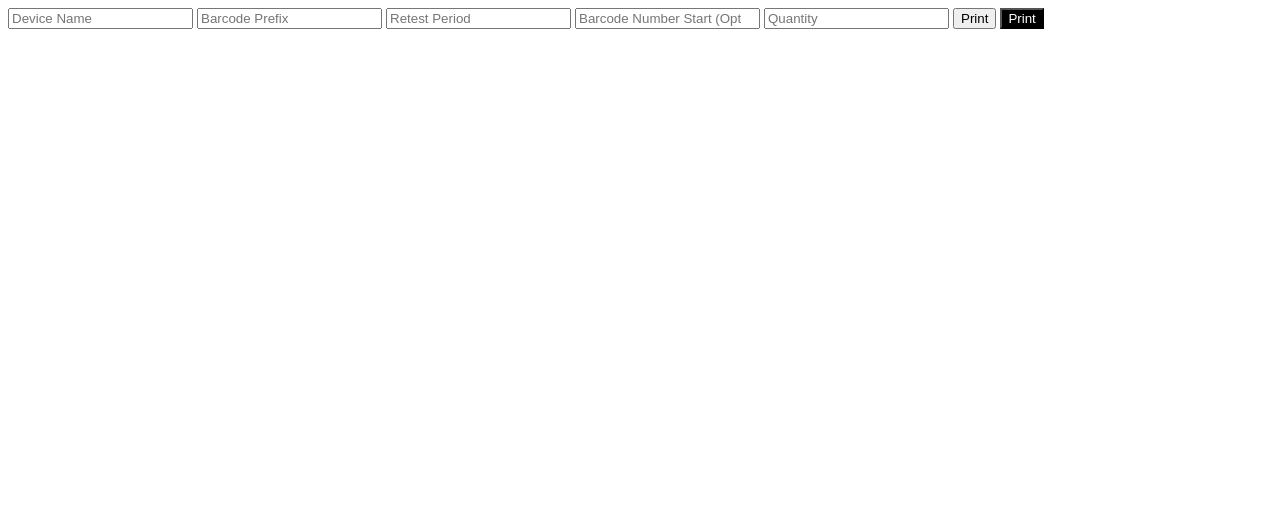
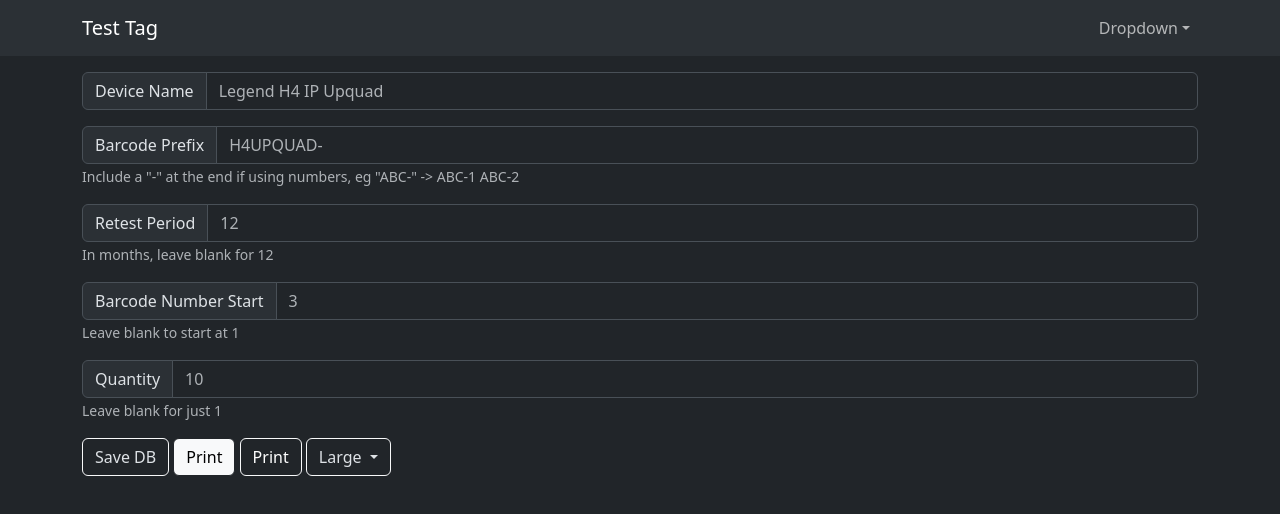
Before and after one commit to non-bin/GoLabel-Automator, a plain HTML site: page src/www/index.html in a window 1280 px wide. Drawn offline with nearby package versions, Linux system fonts and the light colour scheme.

Commit message:
It's pretty now!

```diff
--- a/src/www/index.css
+++ b/src/www/index.css
@@ -1,50 +1,36 @@
-.loading {
-  animation-name: loading;
-  animation-duration: 1s;
-  animation-iteration-count: infinite;
-  animation-direction: alternate-reverse;
-  animation-timing-function: ease;
+button:hover {
+  border-color: var(--bs-btn-hover-border-color) !important;
 }
 
-.success {
-  animation-name: success;
-  animation-duration: 1s;
-  animation-iteration-count: 2;
-  animation-direction: alternate-reverse;
-  animation-timing-function: ease;
+button.btn-dark {
+  border: var(--bs-light);
+  border-style: solid;
+  border-width: thin;
 }
 
-.failure {
-  animation-name: failure;
-  animation-duration: 2s;
-  animation-iteration-count: 2;
-  animation-direction: alternate-reverse;
-  animation-timing-function: ease;
+button.btn-light {
+  border: var(--bs-dark);
+  border-style: solid;
+  border-width: thin;
 }
 
-@keyframes loading {
-  0% {
-    background-color: #d0d0ff;
-  }
-  100% {
-    background-color: #ffffff;
-  }
+[data-bs-theme=dark] button:not([class*="btn-primary"], [class*="btn-secondary"], [class*="btn-success"], [class*="btn-danger"], [class*="btn-warning"], [class*="btn-info"], [class*="btn-light"], [class*="btn-dark"], [class*="btn-link"]) {
+  border: var(--bs-light);
+  border-style: solid;
+  border-width: thin;
+  --bs-btn-hover-bg: #424649;
+  --bs-btn-hover-border-color: #424649;
 }
 
-@keyframes success {
-  0% {
-    background-color: #aaffc4;
-  }
-  100% {
-    background-color: #ffffff;
-  }
+[data-bs-theme=light] button:not([class*="btn-primary"], [class*="btn-secondary"], [class*="btn-success"], [class*="btn-danger"], [class*="btn-warning"], [class*="btn-info"], [class*="btn-light"], [class*="btn-dark"], [class*="btn-link"]) {
+  border: var(--bs-dark);
+  border-style: solid;
+  border-width: thin;
+  --bs-btn-hover-bg: #c6c7c8;
+  --bs-btn-hover-border-color: #c6c7c8;
 }
 
-@keyframes failure {
-  0% {
-    background-color: #fd8383;
-  }
-  100% {
-    background-color: #ffffff;
-  }
+.dropdown-menu[data-bs-popper] {
+  left: unset;
+  right: -1px;
 }
--- a/src/www/index.html
+++ b/src/www/index.html
@@ -1,27 +1,101 @@
-<!DOCTYPE html>
+<!doctype html>
 <html lang="en">
 <head>
   <meta charset="UTF-8">
   <meta name="viewport" content="width=device-width, initial-scale=1.0">
   <title>GoLabel Automator</title>
+  <link href="https://cdn.jsdelivr.net/npm/bootstrap@5.3.1/dist/css/bootstrap.min.css" rel="stylesheet" integrity="sha384-4bw+/aepP/YC94hEpVNVgiZdgIC5+VKNBQNGCHeKRQN+PtmoHDEXuppvnDJzQIu9" crossorigin="anonymous">
   <link rel="stylesheet" href="index.css">
 </head>
-<body>
-  <div class="input">
-    <input type="text" oninput="processInput('deviceNameInput')" placeholder="Device Name" name="deviceName" id="deviceNameInput">
-    <input type="text" oninput="processInput('barcodePrefixInput')" placeholder="Barcode Prefix" name="barcodePrefix" id="barcodePrefixInput">
-    <input type="number" oninput="processInput('retestPeriodInput')" placeholder="Retest Period" name="retestPeriod" id="retestPeriodInput">
-    <input type="number" oninput="processInput('barcodeStartInput')" placeholder="Barcode Number Start (Optional)" name="barcodeStart" id="barcodeStartInput">
-    <input type="number" oninput="processInput('barcodeEndInput')" placeholder="Quantity" name="barcodeEnd" id="barcodeEndInput">
-    <button onclick="print(false)">Print</button>
-    <button onclick="print(true)" style=" background: black; color: white;">Print</button>
-  </div>
+<body data-bs-theme="dark">
+  <nav class="navbar navbar-expand bg-body-tertiary">
+    <div class="container">
+      <a class="navbar-brand" href="#">Test Tag</a>
+      <div>
+        <ul class="navbar-nav ms-auto">
+          <li class="nav-item dropdown">
+            <a class="nav-link dropdown-toggle" href="#" id="dropdownId" data-bs-toggle="dropdown" aria-haspopup="true" aria-expanded="false">Dropdown</a>
+            <div class="dropdown-menu" aria-labelledby="dropdownId">
+              <a class="dropdown-item" href="#">Action 1</a>
+              <a class="dropdown-item" href="#">Action 2</a>
+            </div>
+          </li>
+        </ul>
+      </div>
+    </div>
+  </nav>
 
-  <div class="preview">
-    <table id="previewTable">
-    </table>
+
+  <div class="container mt-3">
+    <div class="input">
+      <div class="input-group mb-3">
+        <span class="input-group-text" id="deviceNameLabel">Device Name</span>
+        <input id="deviceNameInput" type="text" class="form-control" oninput="processInput('deviceNameInput')"
+          placeholder="Legend H4 IP Upquad" aria-label="Device Name" aria-describedby="deviceNameLabel">
+      </div>
+
+      <div class="mb-3">
+        <div class="input-group">
+          <span class="input-group-text" id="barcodePrefixLabel">Barcode Prefix</span>
+          <input id="barcodePrefixInput" type="text" class="form-control" oninput="processInput('barcodePrefixInput')"
+            placeholder="H4UPQUAD-" aria-label="Barcode Prefix" aria-describedby="barcodePrefixLabel">
+        </div>
+        <small id="barcodePrefixHelp" class="form-text text-muted">Include a "-" at the end if using numbers, eg "ABC-" -> ABC-1 ABC-2</small>
+      </div>
+
+      <div class="mb-3">
+        <div class="input-group">
+          <span class="input-group-text" id="retestPeriodLabel">Retest Period</span>
+          <input id="retestPeriodInput" type="number" class="form-control" oninput="processInput('retestPeriodInput')"
+            placeholder="12" aria-label="Retest Period" aria-describedby="retestPeriodLabel">
+        </div>
+        <small id="retestPeriodHelp" class="form-text text-muted">In months, leave blank for 12</small>
+      </div>
+
+      <div class="mb-3">
+        <div class="input-group">
+          <span class="input-group-text" id="barcodeStartLabel">Barcode Number Start</span>
+          <input id="barcodeStartInput" type="number" class="form-control" oninput="processInput('barcodeStartInput')"
+            placeholder="3" aria-label="Barcode Number Start" aria-describedby="barcodeStartLabel">
+        </div>
+        <small id="barcodeStartHelp" class="form-text text-muted">Leave blank to start at 1</small>
+      </div>
+
+      <div class="mb-3">
+        <div class="input-group">
+          <span class="input-group-text" id="barcodeEndLabel">Quantity</span>
+          <input id="barcodeEndInput" type="number" class="form-control" oninput="processInput('barcodeEndInput')"
+            placeholder="10" aria-label="Quantity" aria-describedby="barcodeEndLabel">
+        </div>
+        <small id="barcodeEndHelp" class="form-text text-muted">Leave blank for just 1</small>
+      </div>
+
+      <span class="mt-5">
+        <button type="button" class="btnPrintBoW btn" onclick="print(false, true)" aria-label="Save Database Only">Save DB</button>
+        <button type="button" class="btnPrintBoW btn btn-light" onclick="print(false)" aria-label="Print black on white">Print</button>
+        <button type="button" class="btnPrintWoB btn btn-dark" onclick="print(true)" aria-label="Print white on black">Print</button>
+        <span class="dropdown">
+          <button class="btn dropdown-toggle" type="button" id="labelSelectorDropdown" data-bs-toggle="dropdown" aria-expanded="false">
+            Large
+          </button>
+          <ul class="dropdown-menu" aria-labelledby="labelSelectorDropdown">
+            <li><a class="dropdown-item active" href="#" onclick="processInput('largeLabel')">Large</a></li>
+            <li><a class="dropdown-item" href="#" onclick="processInput('smallLabel')">Small</a></li>
+          </ul>
+        </span>
+        <div class="spinner-border align-middle d-none" id="loadingSpinner" role="status">
+          <span class="visually-hidden">Loading...</span>
+        </div>
+      </span>
+    </div>
+
+    <div class="preview mt-1">
+      <table class="table" id="previewTable">
+      </table>
+    </div>
   </div>
 
   <script src="index.js"></script>
+  <script src="https://cdn.jsdelivr.net/npm/bootstrap@5.3.1/dist/js/bootstrap.bundle.min.js" integrity="sha384-HwwvtgBNo3bZJJLYd8oVXjrBZt8cqVSpeBNS5n7C8IVInixGAoxmnlMuBnhbgrkm" crossorigin="anonymous"></script>
 </body>
 </html>
--- a/src/www/index.js
+++ b/src/www/index.js
@@ -3,9 +3,9 @@ function processInput(field) {
 
   if (field == 'barcodeStartInput') {
     if (value == '') {
-      document.getElementById('barcodeEndInput').placeholder = 'Quantity';
+      document.getElementById('barcodeEndLabel').innerText = 'Quantity';
     } else {
-      document.getElementById('barcodeEndInput').placeholder = 'Barcode Number End';
+      document.getElementById('barcodeEndLabel').innerText = 'Barcode Number End';
     }
   }
 
@@ -13,7 +13,7 @@ function processInput(field) {
   var barcodePrefix = document.getElementById('barcodePrefixInput').value;
   var barcodeStart = document.getElementById('barcodeStartInput').value;
   var barcodeEnd = document.getElementById('barcodeEndInput').value;
-  var retestPeriod = document.getElementById('retestPeriodInput').value;
+  var retestPeriod = document.getElementById('retestPeriodInput').value || 12;
 
   updateTable(deviceName, generateBarcodes(barcodePrefix, barcodeStart, barcodeEnd), retestPeriod);
 }
@@ -23,7 +23,7 @@ function print(whiteOnBlack) {
   var barcodePrefix = document.getElementById('barcodePrefixInput').value;
   var barcodeStart = document.getElementById('barcodeStartInput').value;
   var barcodeEnd = document.getElementById('barcodeEndInput').value;
-  var retestPeriod = document.getElementById('retestPeriodInput').value;
+  var retestPeriod = document.getElementById('retestPeriodInput').value || 12;
 
   sendForPrint({
     deviceName: deviceName,
@@ -68,7 +68,7 @@ function updateTable(deviceName, barcodes, retestPeriod) {
   var previewTableBody = '<tr><th>Device Name</th><th>Barcode</th><th>Retest Period</th></tr>';
 
   for (let i = 0; i < barcodes.length; i++) {
-    previewTableBody += `<tr><td>${deviceName}</td><td>${barcodes[i]}</td><td>${retestPeriod}</td></tr>`;
+    previewTableBody += `<tr><td><input type="text" class="form-control" value="${deviceName}"></td><td><input type="text" class="form-control" value="${barcodes[i]}"></td><td><input type="text" class="form-control" value="${retestPeriod || 12}"></td></tr>`;
   }
 
   document.getElementById('previewTable').innerHTML = previewTableBody;
@@ -81,9 +81,7 @@ function sendForPrint(values, template, whiteOnBlack) {
     whiteOnBlack: whiteOnBlack
   });
 
-  document.querySelector('body').classList.add('loading');
-  document.querySelector('body').classList.remove('success');
-  document.querySelector('body').classList.remove('failure');
+  loading(true);
 
   var printPromise = fetch('/print', {
     method: 'POST',
@@ -98,15 +96,21 @@ function sendForPrint(values, template, whiteOnBlack) {
   console.log('Sent');
 
   printPromise.then(function (response) {
-    document.querySelector('body').classList.remove('loading');
-    document.querySelector('body').classList.add('success');
+    loading(false);
     var responseText = response.text();
     console.log(responseText);
     return response.text(responseText);
   }, function (error) {
-    document.querySelector('body').classList.remove('loading');
-    document.querySelector('body').classList.add('failure');
+    loading(false);
 
     console.error(error.message);
   });
 }
+
+function loading(bool) {
+  if (bool) {
+    document.getElementById("loadingSpinner").classList.remove('d-none');
+  } else {
+    document.getElementById("loadingSpinner").classList.add('d-none');
+  }
+}
```
Also changed, not shown: 2 other files.
